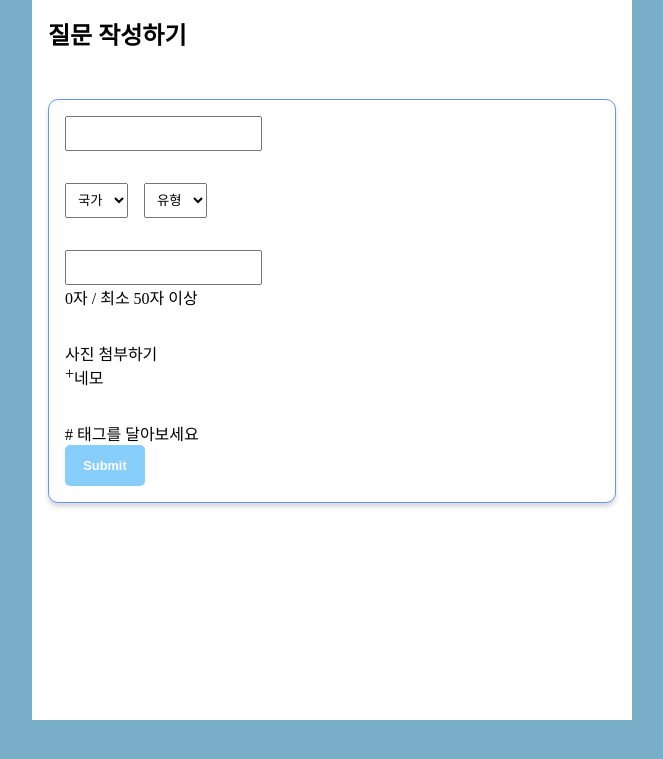
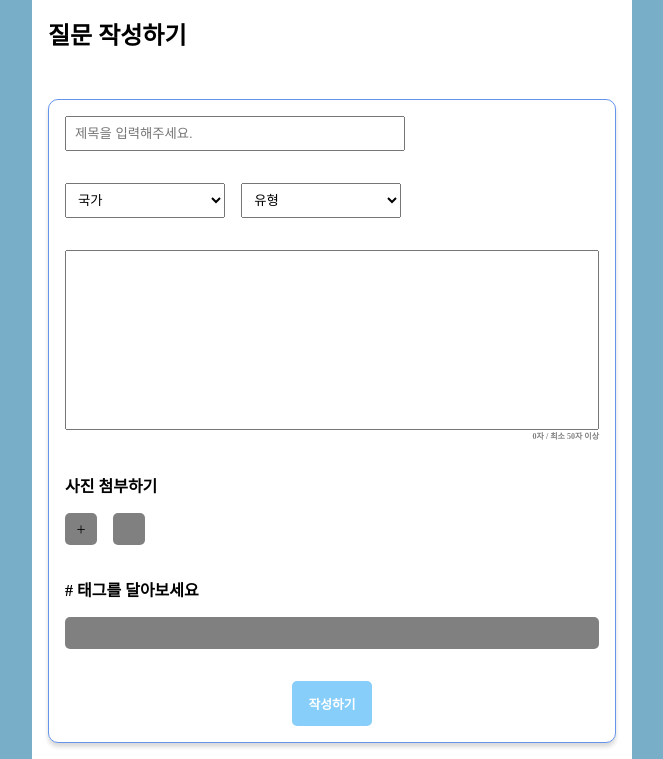
Before and after one commit to hufslion10th/ShareAbroad, a Django app: page /QnA/create-Q in a window 1280 px wide. Shown: the part 80-839 px from the top of the page, without its empty margins (308-971 px from the left). Before the commit the page ends 800 px from the top, so only its background shows below. Run offline with Django 4.2, Linux system fonts and the light colour scheme.

Commit message:
💄[MOD] add create question form css

```diff
--- a/static/css/QnA/list.scss
+++ b/static/css/QnA/list.scss
@@ -22,9 +22,7 @@
   }
 
   .sub-title {
-    font-size: 1rem;
-    font-weight: 700;
-    margin-bottom: 1rem;
+    @include var.sub-title();
   }
 
   > .q-hot {
--- a/static/css/QnA/questionCreate.css
+++ b/static/css/QnA/questionCreate.css
@@ -17,11 +17,15 @@
   box-shadow: #dadada 0 4px 4px;
   border-radius: 10px;
 }
+.q-form > form {
+  box-sizing: border-box;
+}
 .q-form > form > .title-wrap {
   margin-bottom: 2rem;
 }
 .q-form > form > .title-wrap > .title {
   padding: 0.5rem;
+  width: 60%;
 }
 .q-form > form > .select-option {
   display: flex;
@@ -31,12 +35,30 @@
   padding: 0.5rem;
   cursor: pointer;
   margin-right: 1rem;
+  width: 30%;
 }
 .q-form > form > .content-wrap {
+  display: flex;
+  flex-direction: column;
+  width: 100%;
   margin-bottom: 2rem;
 }
 .q-form > form > .content-wrap > input {
   padding: 0.5rem;
+  width: -webkit-fill-available;
+  height: 10rem;
+  margin: 0 auto;
+}
+.q-form > form > .content-wrap > span {
+  margin-left: auto;
+  font-size: 0.5rem;
+  font-weight: 700;
+  color: gray;
+}
+.q-form > form .sub-title {
+  font-size: 1rem;
+  font-weight: 700;
+  margin-bottom: 1rem;
 }
 .q-form > form > .q-photo-wrap {
   display: flex;
@@ -46,11 +68,33 @@
 .q-form > form > .q-photo-wrap > .plus-photo {
   display: flex;
 }
+.q-form > form > .q-photo-wrap > .plus-photo > div {
+  box-sizing: border-box;
+  width: 2rem;
+  height: 2rem;
+  border-radius: 5px;
+  background: gray;
+  margin-right: 1rem;
+  padding: 0.5rem;
+  text-align: center;
+}
 .q-form > form > .q-tag-wrap {
   display: flex;
   flex-direction: column;
+  margin-bottom: 2rem;
 }
-.q-form > form > .submit-btn {
+.q-form > form > .q-tag-wrap > .tags {
+  box-sizing: border-box;
+  width: 100%;
+  height: 2rem;
+  border-radius: 5px;
+  background: gray;
+}
+.q-form > form > .btn-wrap {
+  display: flex;
+  align-items: center;
+}
+.q-form > form > .btn-wrap > .submit-btn {
   min-width: 80px;
   padding: 0.8rem;
   box-sizing: border-box;
@@ -61,6 +105,7 @@
   font-weight: 700;
   color: white;
   cursor: pointer;
+  margin: 0 auto;
 }
 
 /*# sourceMappingURL=questionCreate.css.map */
--- a/static/css/QnA/questionCreate.scss
+++ b/static/css/QnA/questionCreate.scss
@@ -14,11 +14,13 @@
   @include var.box-basic();
 
   > form {
+    box-sizing: border-box;
     > .title-wrap {
       margin-bottom: 2rem;
 
       > .title {
         @include var.input-basic();
+        width: 60%;
       }
     }
 
@@ -29,14 +31,33 @@
       > select {
         @include var.select-basic();
         margin-right: 1rem;
+        width: 30%;
       }
     }
 
     > .content-wrap {
+      display: flex;
+      flex-direction: column;
+      width: 100%;
       margin-bottom: 2rem;
+
       > input {
         @include var.input-basic();
+        width: -webkit-fill-available;
+        height: 10rem;
+        margin: 0 auto;
       }
+
+      > span {
+        margin-left: auto;
+        font-size: 0.5rem;
+        font-weight: 700;
+        color: gray;
+      }
+    }
+
+    .sub-title {
+      @include var.sub-title();
     }
 
     > .q-photo-wrap {
@@ -46,16 +67,43 @@
 
       > .plus-photo {
         display: flex;
+
+        > div {
+          box-sizing: border-box;
+          width: 2rem;
+          height: 2rem;
+          border-radius: 5px;
+          background: gray;
+          margin-right: 1rem;
+          padding: 0.5rem;
+          text-align: center;
+        }
       }
     }
 
     > .q-tag-wrap {
       display: flex;
       flex-direction: column;
+      margin-bottom: 2rem;
+
+      > .tags {
+        box-sizing: border-box;
+        width: 100%;
+        height: 2rem;
+        border-radius: 5px;
+        background: gray;
+      }
     }
 
-    > .submit-btn {
-      @include var.btn-basic();
+    > .btn-wrap {
+      display: flex;
+      align-items: center;
+
+      > .submit-btn {
+        @include var.btn-basic();
+        margin: 0 auto;
+      }
     }
+
   }
 }
--- a/static/css/_variables.scss
+++ b/static/css/_variables.scss
@@ -1,6 +1,12 @@
 @mixin main-title {
   font-size: 1.5rem;
   font-weight: 700;
+}
+
+@mixin sub-title {
+  font-size: 1rem;
+  font-weight: 700;
+  margin-bottom: 1rem;
 }
 
 @mixin box-basic {
--- a/templates/QnA/questionCreate.html
+++ b/templates/QnA/questionCreate.html
@@ -13,8 +13,9 @@
         <form action="" method="post">
             {% csrf_token %}
                 <div class="title-wrap">
-                    <input type="text" class="title">
+                    <input type="text" class="title" placeholder="제목을 입력해주세요.">
                 </div>
+
                 <div class="select-option">
                     <select class="country">
                         <option>국가</option>
@@ -23,22 +24,28 @@
                         <option>유형</option>
                     </select>
                 </div>
+
                 <div class="content-wrap">
                     <input type="text" class="q-content">
-                    <div>0자 / 최소 50자 이상</div>
+                    <span>0자 / 최소 50자 이상</span>
                 </div>
+
                 <div class="q-photo-wrap">
-                    <div>사진 첨부하기</div>
+                    <div class="sub-title">사진 첨부하기</div>
                     <div class="plus-photo">
                         <div>+</div>
-                        <div>네모</div>
+                        <div></div>
                     </div>
                 </div>
+
                 <div class="q-tag-wrap">
-                    <div># 태그를 달아보세요</div>
+                    <div class="sub-title"># 태그를 달아보세요</div>
                     <div class="tags"></div>
                 </div>
-                <input type="submit" value="Submit" class="submit-btn">
+
+                <div class="btn-wrap">
+                    <input type="submit" value="작성하기" class="submit-btn">
+                </div>
         </form>
     </div>
 </div>
```
Also changed, not shown: 2 other files.
